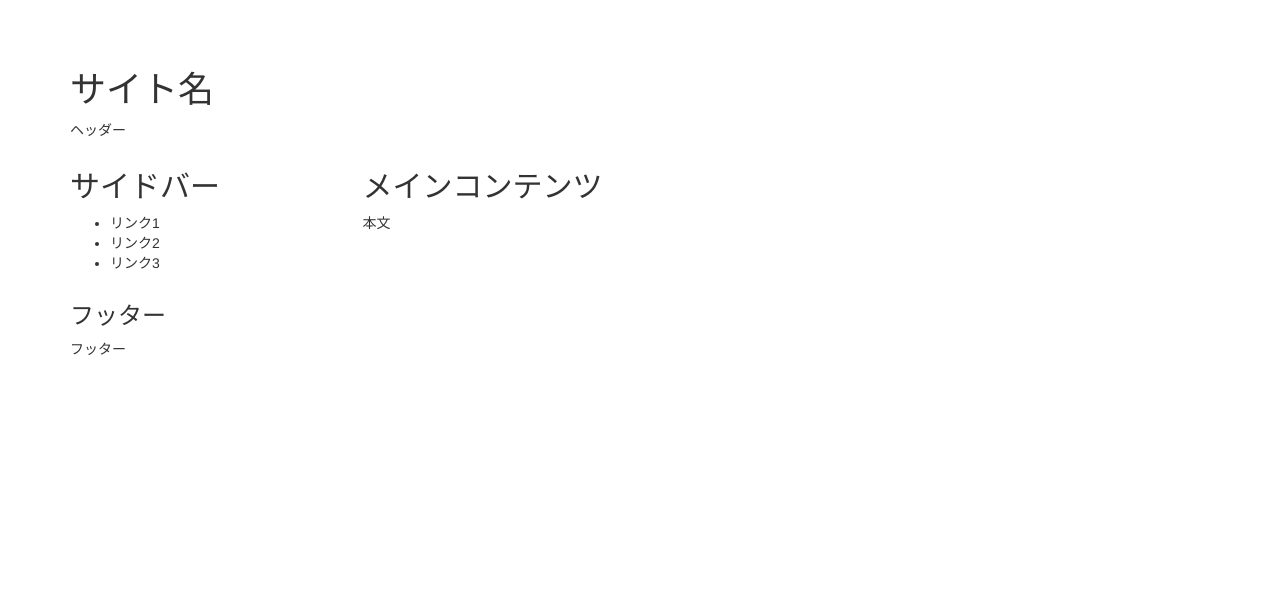
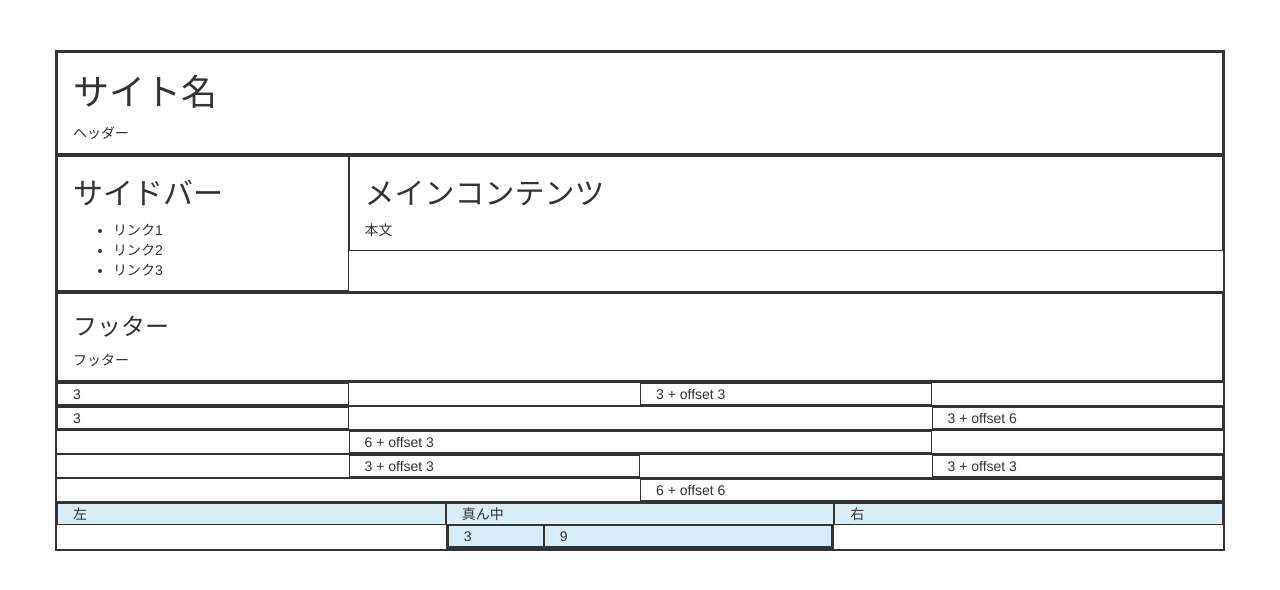
Before and after one commit to tyokoyama/bootstrapbookreading, a plain HTML site: page gridlayout/site.html in a window 1280 px wide. Drawn offline with Linux system fonts and the light colour scheme.

Commit message:
col-md-offset-6とすると、オフセットが用意され、空間が取られる。 12に満たない場合は、右側に余白ができる。 colの中に、<div class="row">を追加すると、列の中に行を作ることができる。 レスポンシブデザインを実現するために、col-xs-XX、col-sm-XXなども指定可能。

```diff
--- a/gridlayout/site.html
+++ b/gridlayout/site.html
@@ -9,12 +9,20 @@
 	body {
 		padding-top: 50px;
 	}
-/* div要素の配置を確認するためにborder-styleの設定をいれる。
+/* div要素の配置を確認するためにborder-styleの設定をいれる。 */
 	div {
 		border-style: solid;
 		border-width: 1px 1px 1px 1px;
 	}
-*/
+	.col-md-1 {
+		background-color: #f2dede
+	}
+	.col-md-2 {
+		background-color: #dff0d8
+	}
+	.col-md-4 {
+		background-color: #d9edf7
+	}
 	</style>
 </head>
 <body>
@@ -45,6 +53,34 @@
 				<p>フッター</p>
 			</div>
 		</div>
+		<div class="row">
+			<div class="col col-md-3">3</div>
+			<div class="col col-md-3 col-md-offset-3">3 + offset 3</div>
+		</div>
+		<div class="row">
+			<div class="col col-md-3">3</div>
+			<div class="col col-md-3 col-md-offset-6">3 + offset 6</div>
+		</div>
+		<div class="row">
+			<div class="col col-md-6 col-md-offset-3">6 + offset 3</div>
+		</div>
+		<div class="row">
+			<div class="col col-md-3 col-md-offset-3">3 + offset 3</div>
+			<div class="col col-md-3 col-md-offset-3">3 + offset 3</div>
+		</div>
+		<div class="row">
+			<div class="col col-md-6 col-md-offset-6">6 + offset 6</div>
+		</div>
+		<div class="row">
+			<div class="col col-md-4">左</div>
+			<div class="col col-md-4">真ん中
+				<div class="row">
+					<div class="col col-md-3">3</div>
+					<div class="col col-md-9">9</div>
+				</div>
+			</div>
+			<div class="col col-md-4">右</div>
+		</div>
 	</div>
 </body>
 </html>
```
